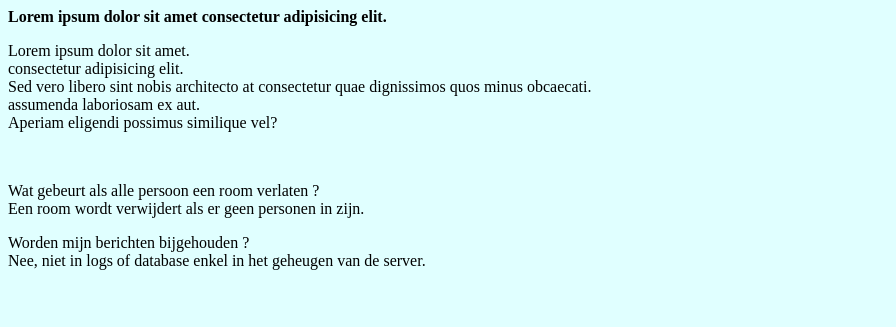
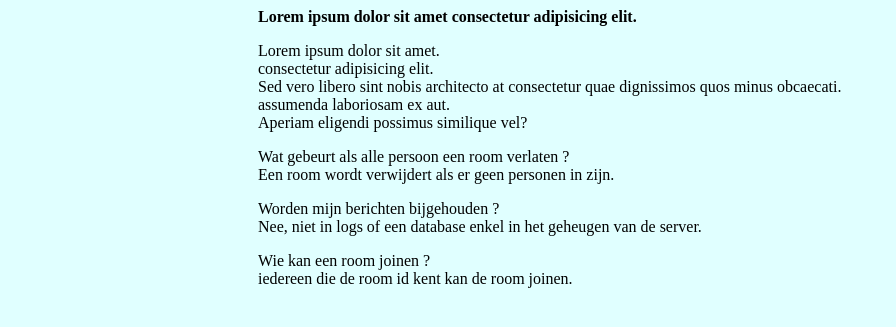
Before and after one commit to Rafaelorr/flask_chat_app, a Flask app: page /doc in a window 1280 px wide. Shown: the top 327 px of the page, without its empty margins (0-896 px from the left). Run offline with Flask 3, Linux system fonts and the light colour scheme.

Commit message:
voeg a&q vraag toe en verbeter css

```diff
--- a/static/css/doc.css
+++ b/static/css/doc.css
@@ -6,3 +6,6 @@ body{
     align-items: center;
     justify-content: center;
 }
+section{
+    margin-left: 250px;
+}
--- a/templates/doc.html
+++ b/templates/doc.html
@@ -8,17 +8,27 @@
     <title>doc</title>
   </head>
   <body>
+    <section>
       <header><b>Lorem ipsum dolor sit amet consectetur adipisicing elit.</b></header>
       <p>Lorem ipsum dolor sit amet.<br>
         consectetur adipisicing elit.<br>
         Sed vero libero sint nobis architecto at consectetur quae dignissimos quos minus obcaecati.<br>
         assumenda laboriosam ex aut.<br>
-     Aperiam eligendi possimus similique vel?</p><br>
+        Aperiam eligendi possimus similique vel?</p>
+    </section>
     <footer>
+      <section>
         <p>Wat gebeurt als alle persoon een room verlaten ?<br>
         Een room wordt verwijdert als er geen personen in zijn.</p>
+      </section>
+      <section>
         <p>Worden mijn berichten bijgehouden ?<br>
-      Nee, niet in logs of database enkel in het geheugen van de server.</p>
+        Nee, niet in logs of een database enkel in het geheugen van de server.</p>
+      </section>
+      <section>
+        <p>Wie kan een room joinen ?<br>
+        iedereen die de room id kent kan de room joinen.</p>
+      </section>
     </footer>
   </body>
 </html>
```
Lines whose indentation alone changed are shown as unchanged.
